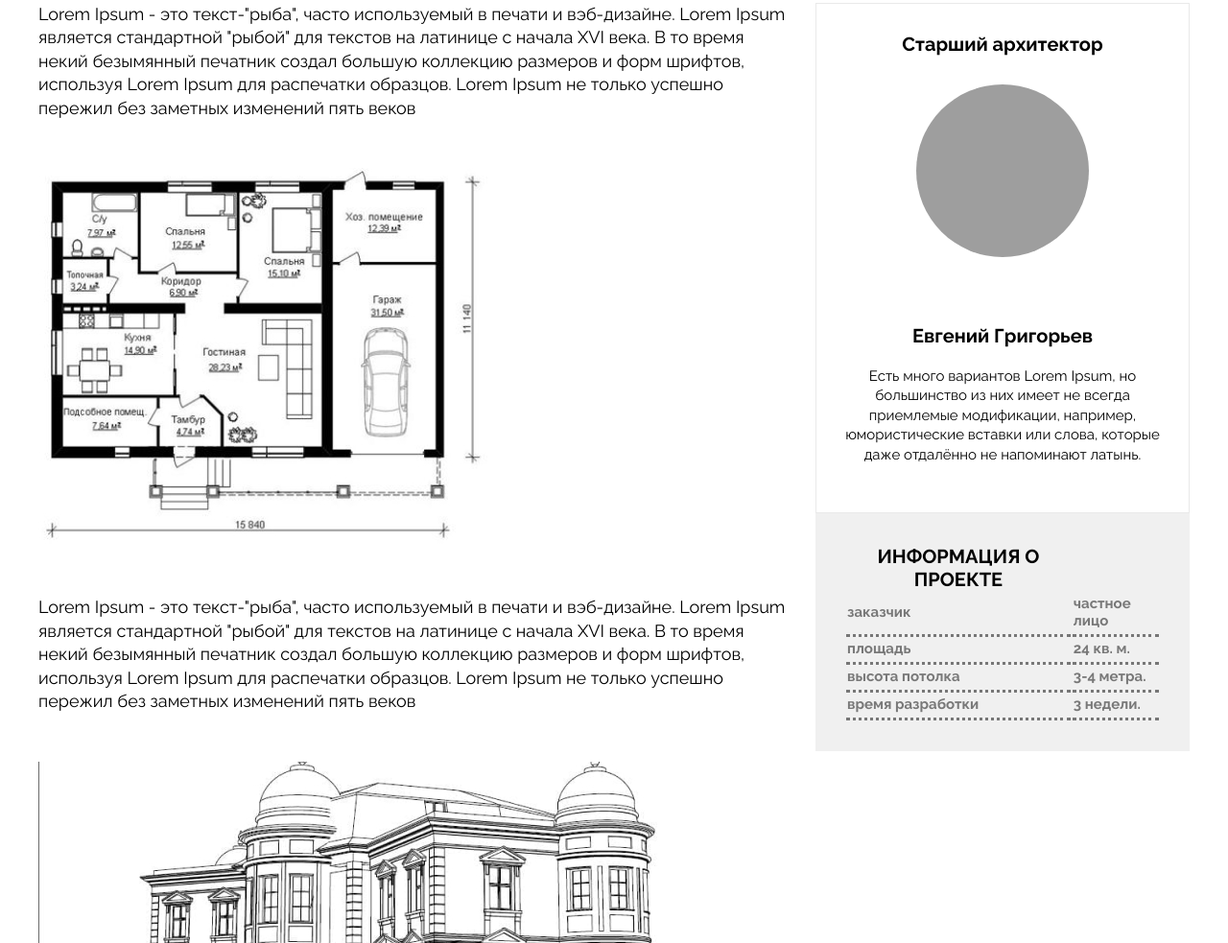
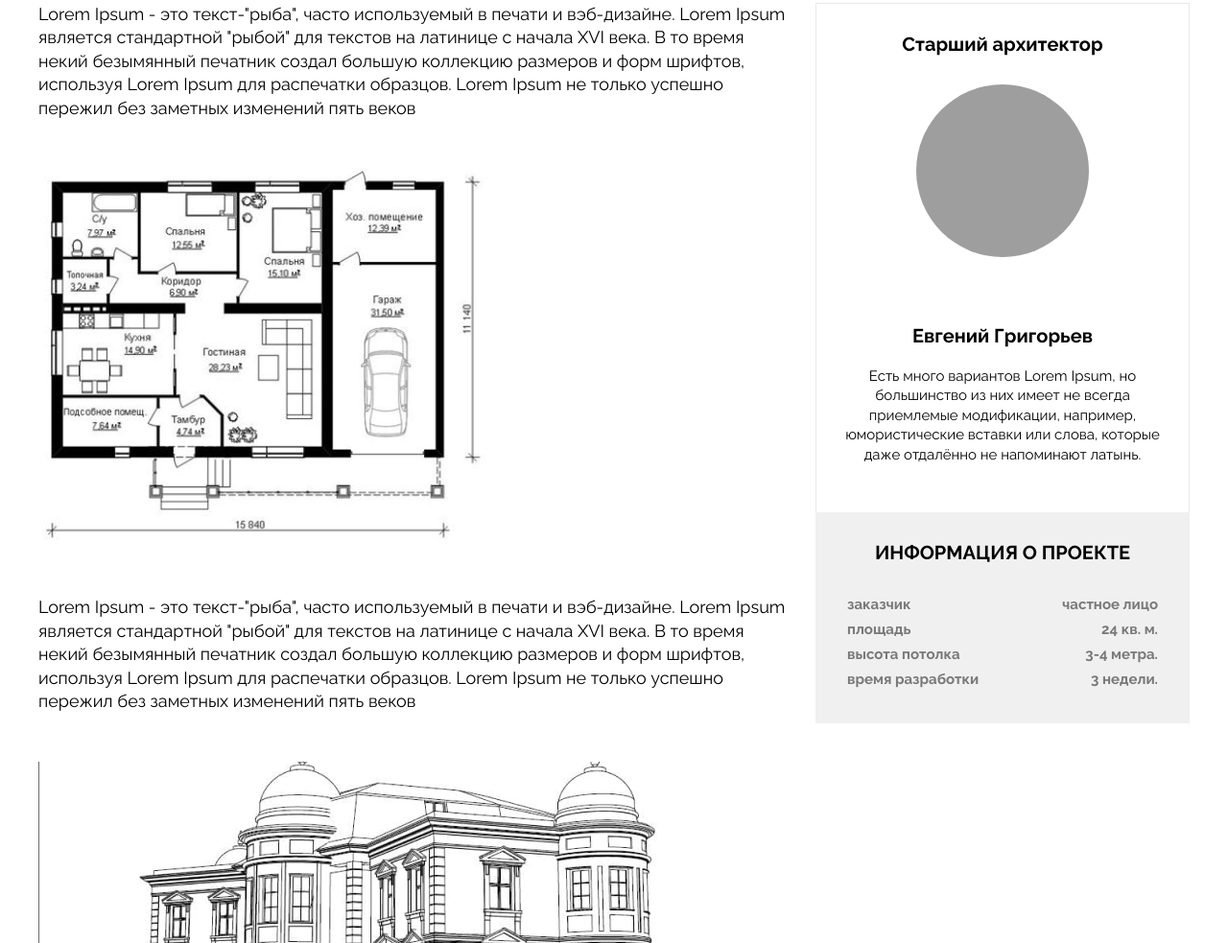
Before and after one commit to ViksPiks/diara, a plain HTML site: page projectpage.html in a window 1280 px wide. Shown: the part 371-1354 px from the top of the page at 96% size. Drawn offline with Linux system fonts and the light colour scheme; grey boxes are pictures that could not be loaded.

Commit message:
fix: fix table in bio card on projectpage page

```diff
--- a/projectpage.css
+++ b/projectpage.css
@@ -64,7 +64,9 @@
 
 .bio-card .bio {
   width: 390px;
-  border: 1px solid #e9e9e9;
+  border-top: 1px solid #e9e9e9;
+  border-right: 1px solid #e9e9e9;
+  border-left: 1px solid #e9e9e9;
 }
 
 .bio .avatar {
@@ -100,28 +102,31 @@
   margin: 0 auto;
 }
 
-/*  */
-.table {
+.info {
   background: rgba(196, 196, 196, 0.25);
-  max-width: 390px;
-  display: block;
   padding: 30px;
 }
 
-.table th {
+.info h3 {
   text-align: center;
   font-weight: 700;
   font-size: 20px;
   text-transform: uppercase;
+  margin-bottom: 30px;
 }
 
-td {
+.info table {
+  width: 100%;
+}
+
+.info table td {
   font-weight: 700;
   font-size: 15px;
   text-align: left;
   color: rgba(0, 0, 0, 0.5);
   padding-bottom: 5px;
-  border-width: 2px;
+}
 
-  border-bottom: dotted;
+.info table td:last-child {
+  text-align: right;
 }
--- a/projectpage.html
+++ b/projectpage.html
@@ -126,9 +126,10 @@
               </p>
             </div>
 
-            <table class="table">
-              <th>Информация о проекте</th>
-              <tr colspan="2">
+            <div class="info">
+              <h3>Информация о проекте</h3>
+              <table>
+                <tr>
                   <td>заказчик</td>
                   <td>частное лицо</td>
                 </tr>
@@ -145,6 +146,7 @@
                   <td>3 недели.</td>
                 </tr>
               </table>
+            </div>
           </div>
         </div>
       </div>
```
Lines whose indentation alone changed are shown as unchanged.
